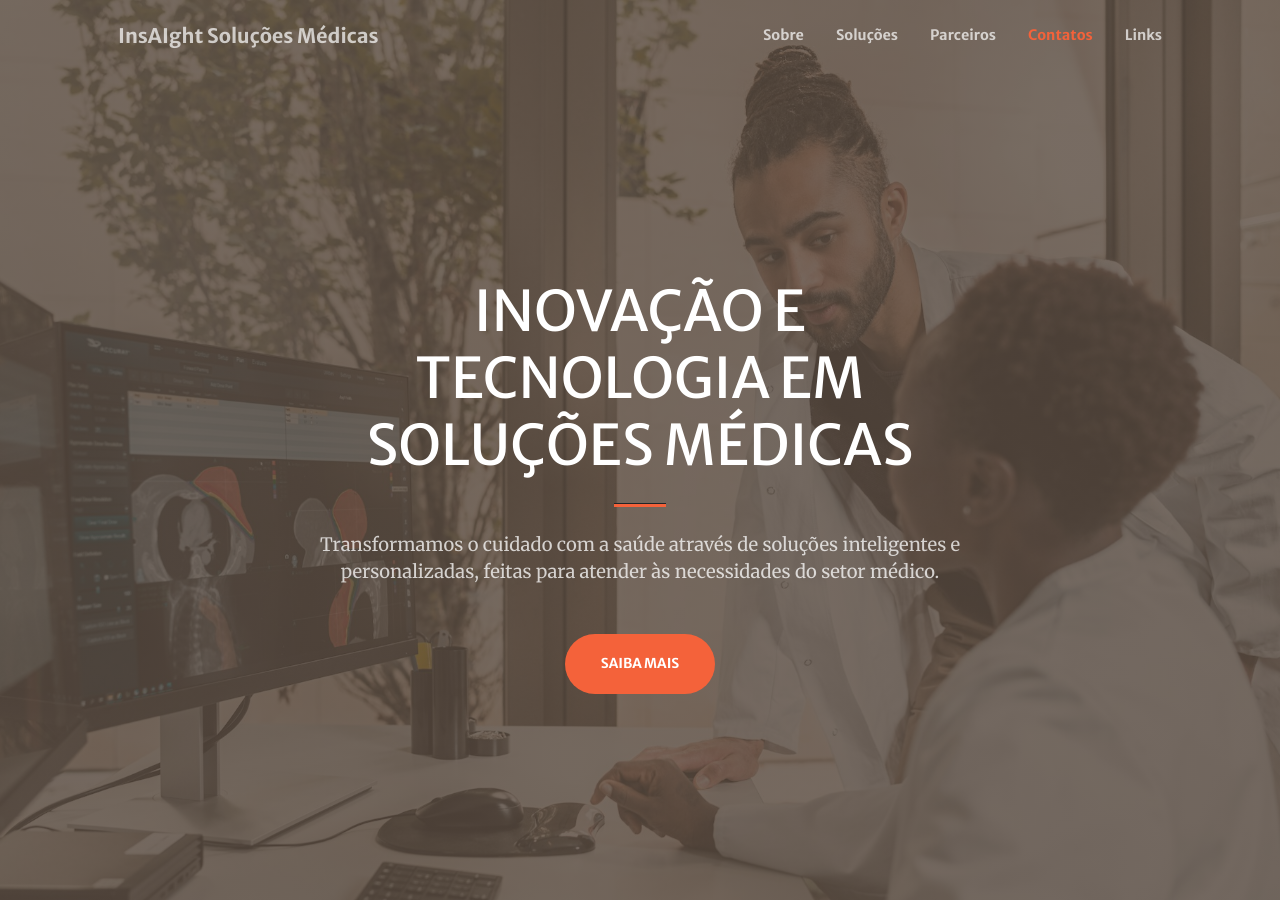
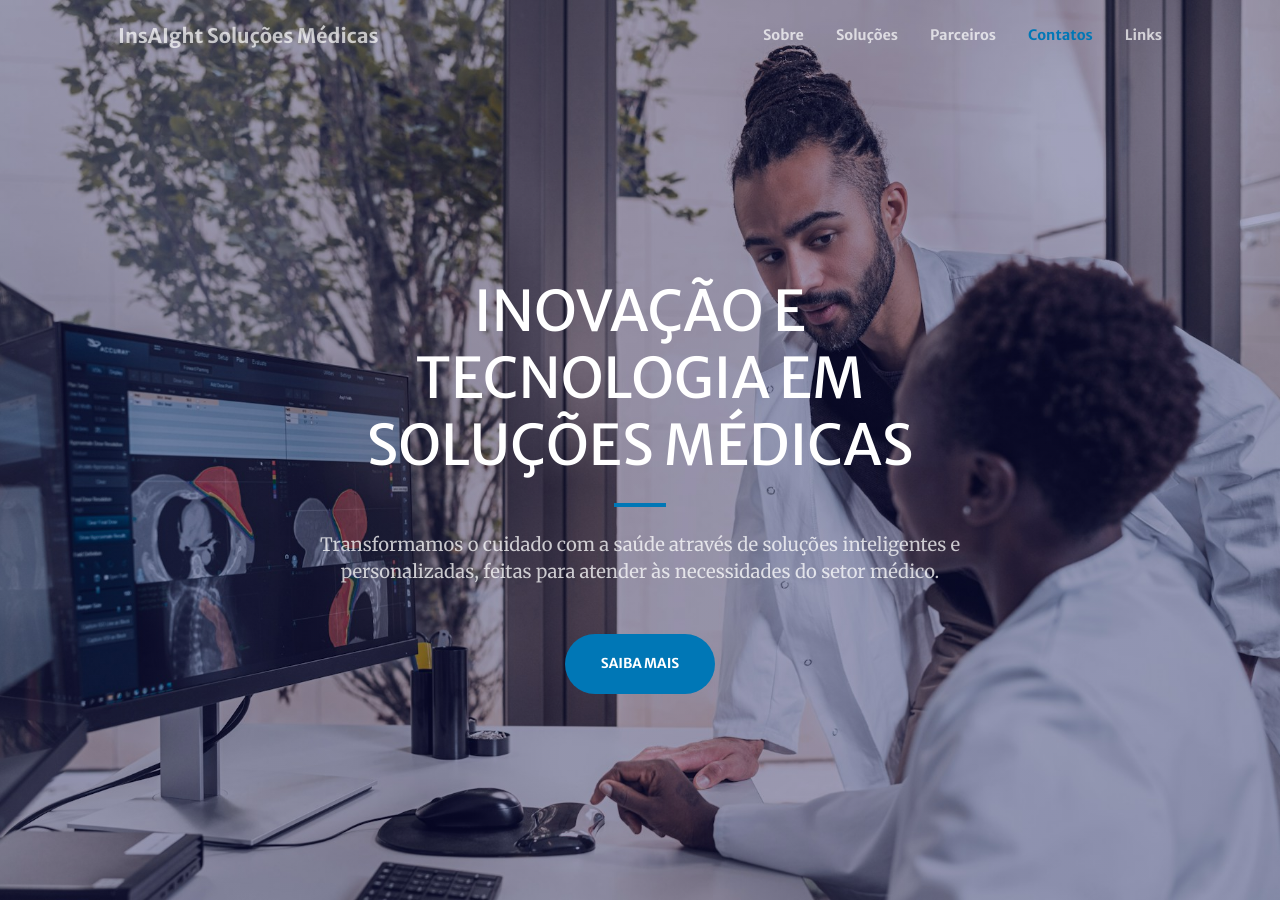
Before and after one commit to Vianest-iTec/vianest-itec.github.io, a Jekyll site: the page built from index.md, in a window 1280 px wide and 900 px high. Built offline with Jekyll 4.4.1, drawn with Linux system fonts in a browser that asks for light colours; comment, search, counter and statistics services are not loaded.

Commit message:
style(colors): paleta de cores modificada

```diff
--- a/_includes/call-to-action.html
+++ b/_includes/call-to-action.html
@@ -4,7 +4,7 @@
       <div class="col-lg-8 col-xl-6 {{ section.text_style | default: 'text-center' }}">
         <h2 class="text-white mt-0 text-center">{{ section.title }}</h2>
         <hr class="divider border border-2 border-white ">
-        <div class="text-white-50 mb-4 ">{{ section.text | markdownify }}</div>
+        <div class="text-white-75 mb-4 ">{{ section.text | markdownify }}</div>
       </div>
     </div>
     {% include actions.html actions=section.actions %}
--- a/_includes/members.html
+++ b/_includes/members.html
@@ -6,11 +6,11 @@
       {% for member in section.members %}
       <div class="col-lg-3 col-md-6 text-center">
         <div class="member-box">
-          <div class="member-image-box mb-2">
+          <div class="member-image-box mb-3">
             <img class="text-primary" src="{{ member.image }}" alt="{{ member.title }}">
           </div>
-          <h3 class="h4 mb-2">{{ member.title }}</h3>
-          <p class="text-white-50 mb-0">{{ member.text }}</p>
+          <h3 class="h4 mb-2"><b>{{ member.title }}</b></h3>
+          <p class="text-white mb-0">{{ member.text }}</p>
         </div>
       </div>
       {% endfor %}
```
Also changed, not shown: assets/css/styles.css.
